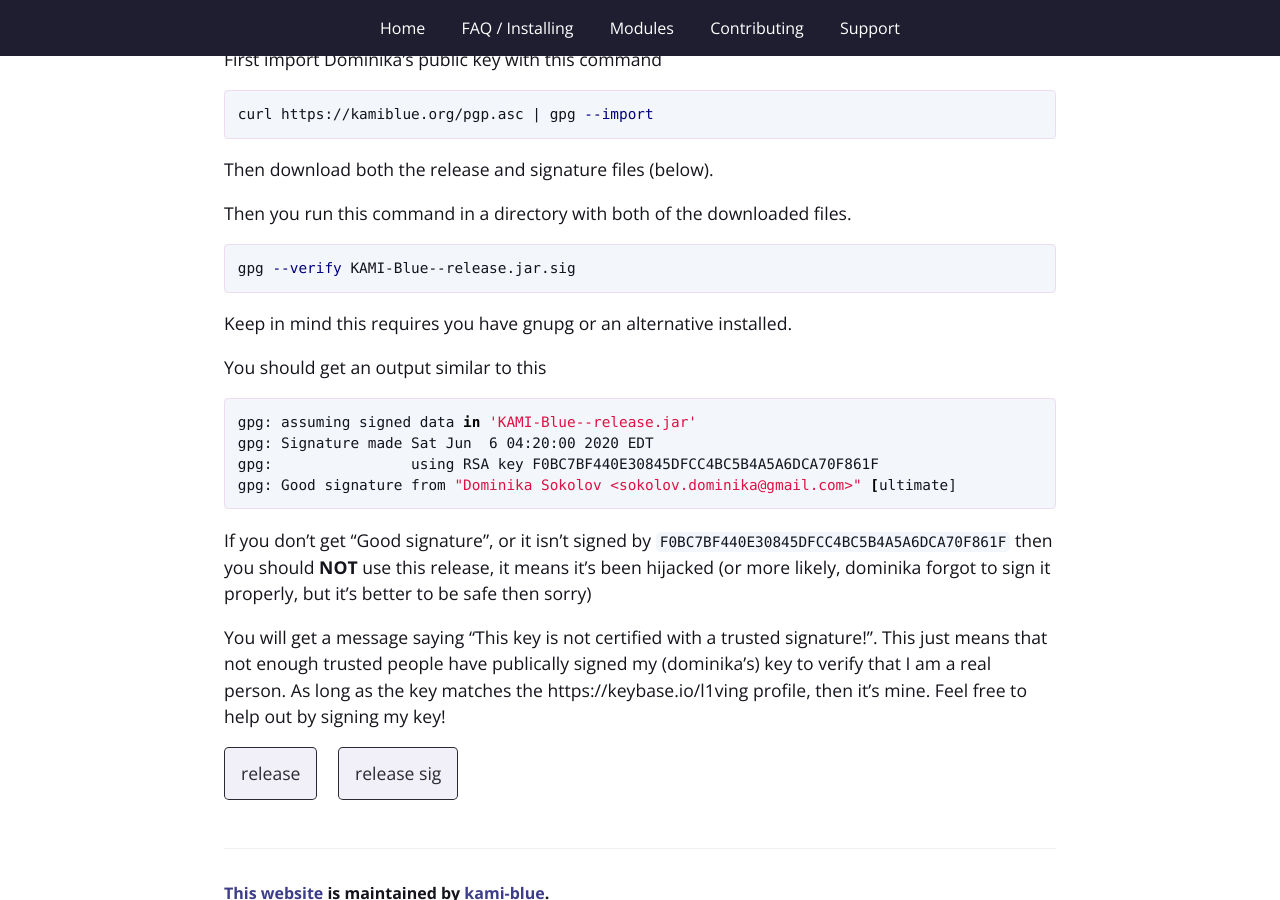
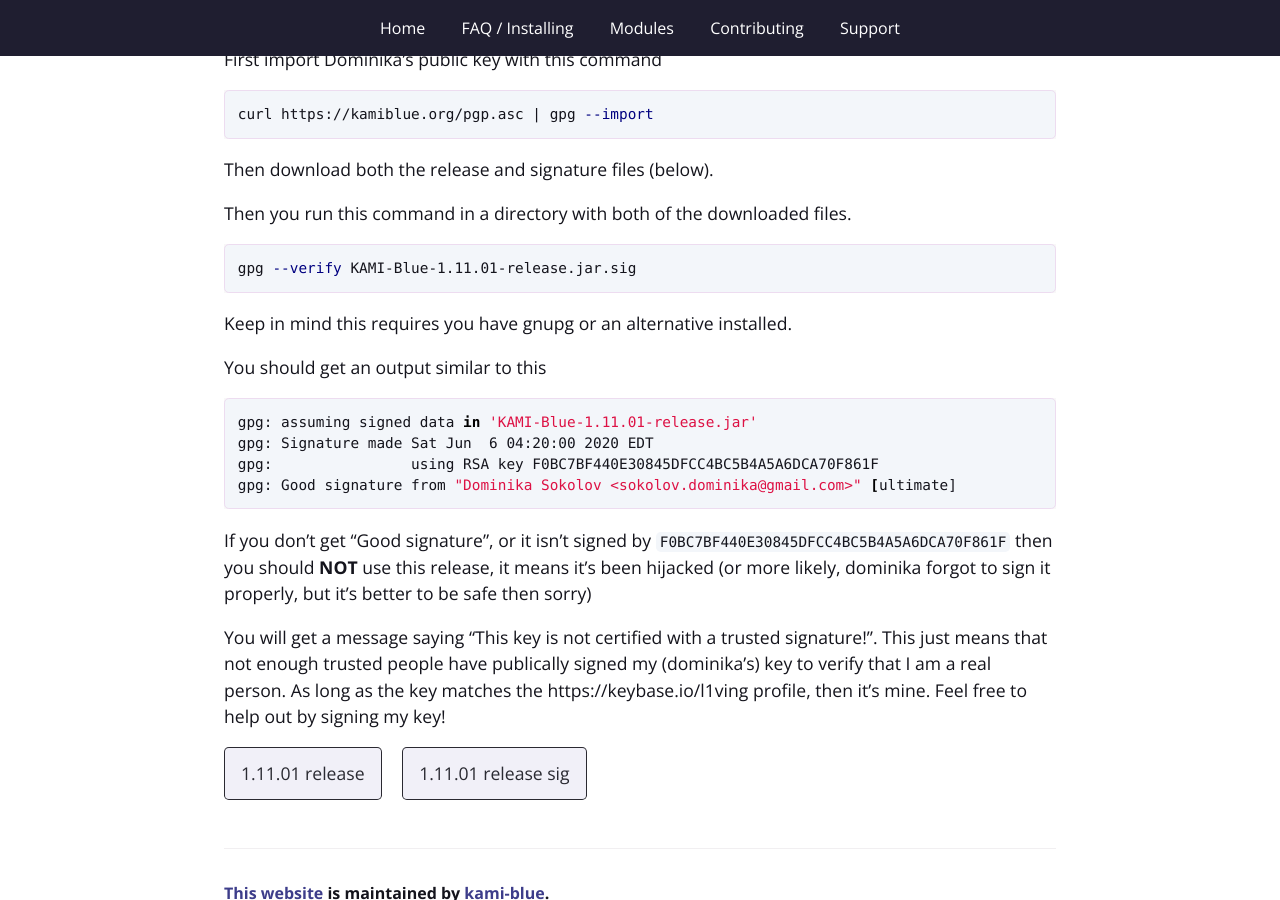
Before and after one commit to kami-blue/website, a Jekyll site: the page built from signing.md, in a window 1280 px wide and 900 px high, scrolled down 945 px. Built offline with Jekyll 4.4.1, drawn with Linux system fonts in a browser that asks for light colours.

Commit message:
fix links

```diff
--- a/_config.yml
+++ b/_config.yml
@@ -5,10 +5,10 @@ google_analytics: UA-157505961-1
 github:
   repository_url: https://github.com/kami-blue/client
   website_url: https://github.com/kami-blue/website
-  jar_url: https://github.com/kami-blue/client/releases/download//kamiblue-.jar
+  jar_url: https://github.com/kami-blue/client/releases/download/1.11.22/kamiblue-1.11.22-f2992ac9.jar
   jar_sig_url: https://github.com/kami-blue/client/releases/download//kamiblue-.jar.sig
   beta_jar_url: https://github.com/kami-blue/nightly-releases/releases/download/1.11.27-2ae94f04/kamiblue-1.11.27-2ae94f04.jar
-cur_ver:
+cur_ver: 1.11.01
 beta_ver: 1.11.27-2ae94f04
 discord_url: https://kamiblue.org/discord
 downloads_api_ver: v1
```
